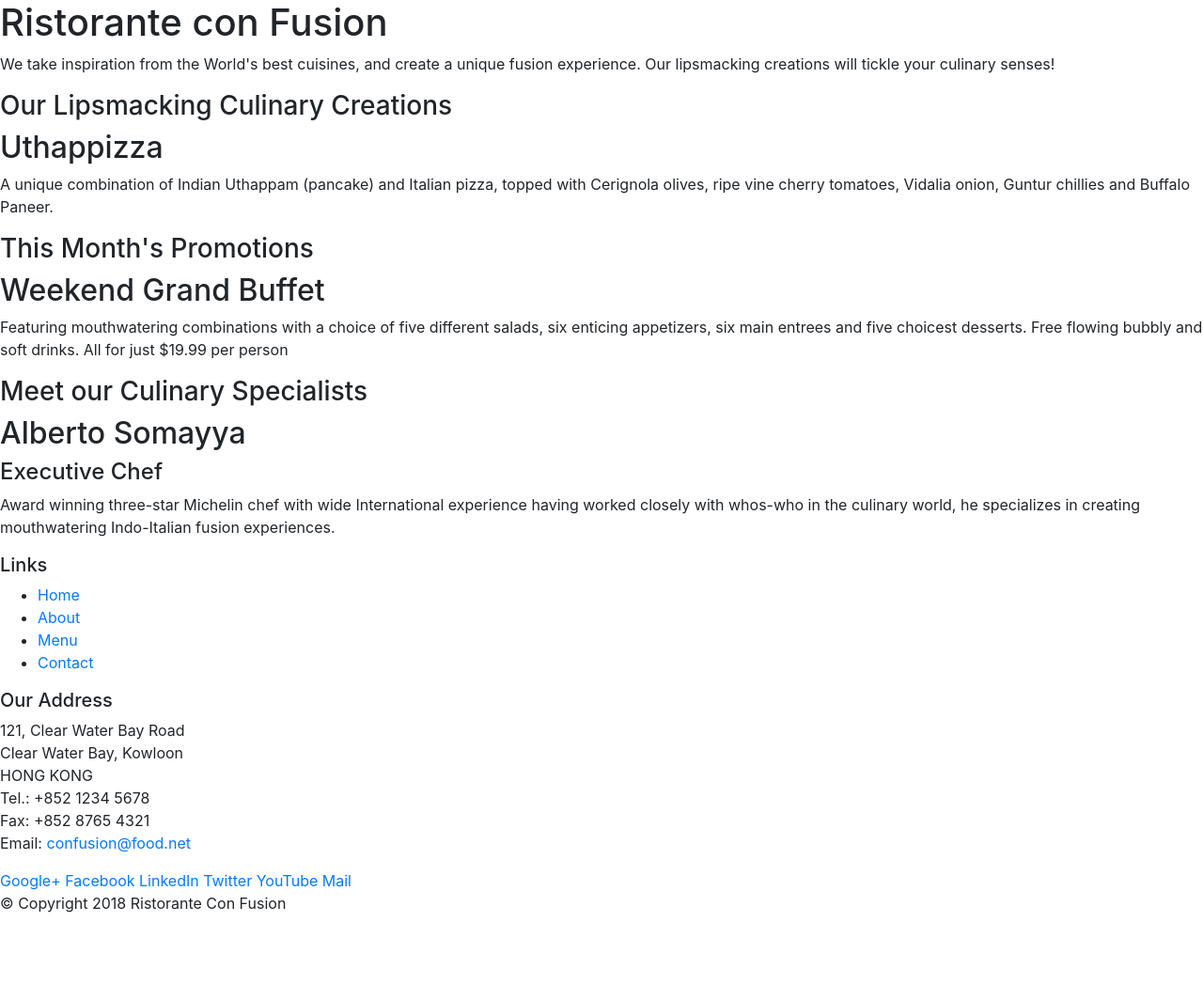
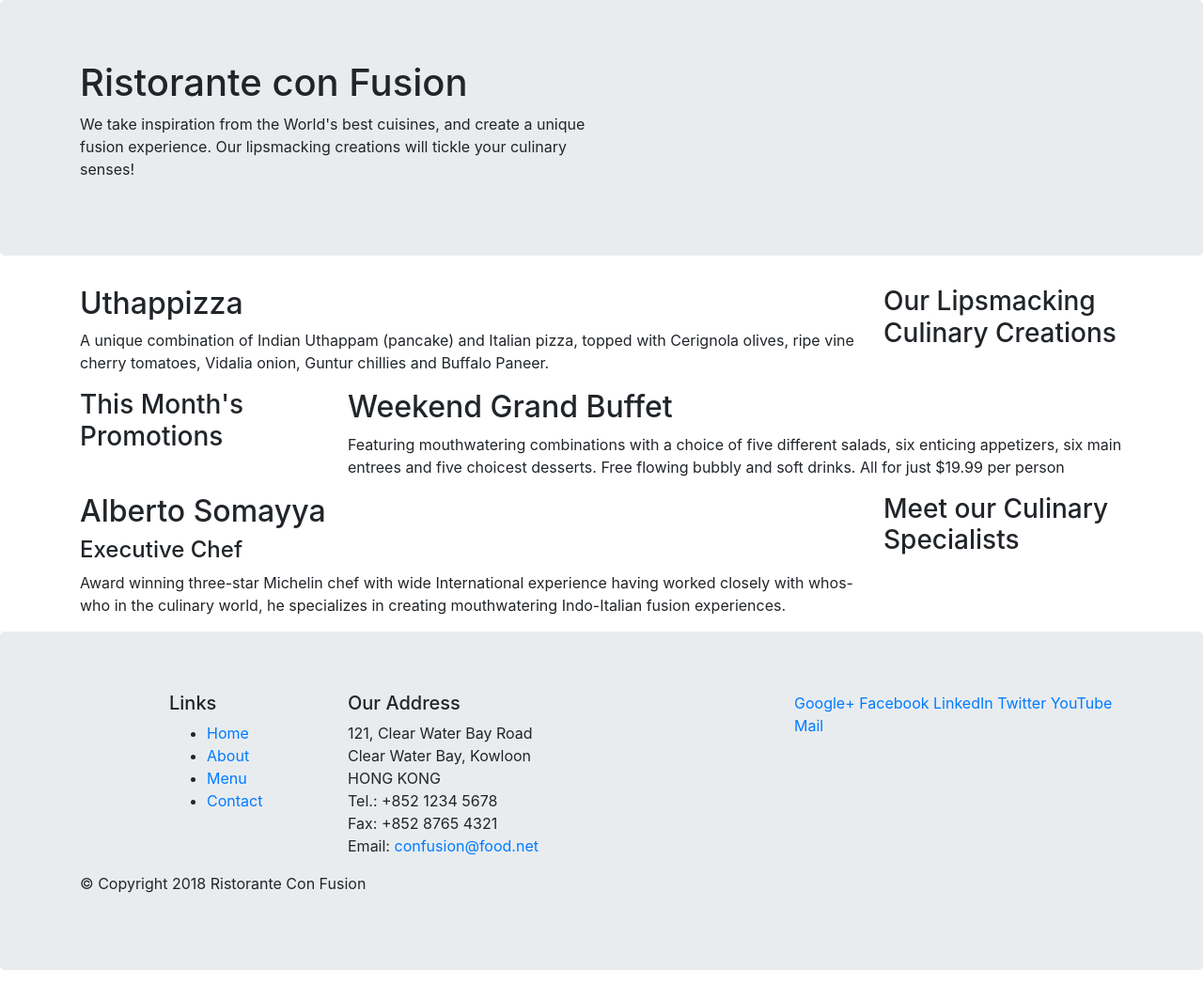
Before and after one commit to sumasree2001/bootstrap, a website: page index.html in a window 1280 px wide. Shown: the whole page at 94% size. Before the commit the page ends 989 px from the top, so only its background shows below. Drawn offline with nearby package versions, Linux system fonts and the light colour scheme.

Commit message:
bootstrap-grid-1

```diff
--- a/index.html
+++ b/index.html
@@ -13,46 +13,46 @@
 
 <body>
 
-    <header>
-        <div>
-            <div>
-                <div>
+    <header class="jumbotron">
+        <div class="container">
+            <div class="row">
+                <div class="col-12 col-sm-6">
                     <h1>Ristorante con Fusion</h1>
                     <p>We take inspiration from the World's best cuisines, and create a unique fusion experience. Our lipsmacking creations will tickle your culinary senses!</p>
                 </div>
-                <div>
+                <div class="col-12 col-sm">
                 </div>
             </div>
         </div>
     </header>
 
-    <div>
-        <div>
-            <div>
+    <div class="container">
+        <div class="row">
+            <div class="col-12 col-sm-4 col-md-3 order-sm-last">
                 <h3>Our Lipsmacking Culinary Creations</h3>
             </div>
-            <div>
+            <div class="col col-sm col-md order-sm-first">
                 <h2>Uthappizza</h2>
                 <p>A unique combination of Indian Uthappam (pancake) and Italian pizza, topped with Cerignola olives, ripe vine cherry tomatoes, Vidalia onion, Guntur chillies and Buffalo Paneer.</p>
             </div>
         </div>
 
 
-        <div>
-            <div>
+        <div class="row">
+            <div class="col-12 col-sm-4 col-md-3">
                 <h3>This Month's Promotions</h3>
             </div>
-            <div>
+            <div class="col col-sm col-md">
                 <h2>Weekend Grand Buffet</h2>
                 <p>Featuring mouthwatering combinations with a choice of five different salads, six enticing appetizers, six main entrees and five choicest desserts. Free flowing bubbly and soft drinks. All for just $19.99 per person </p>
             </div>
         </div>
 
-        <div>
-            <div>
+        <div class="row">
+            <div class="col-12 col-sm-4 order-sm-last col-md-3">
                 <h3>Meet our Culinary Specialists</h3>
             </div>
-            <div>
+            <div class="col col-sm col-md order-sm-first">
                 <h2>Alberto Somayya</h2>
                 <h4>Executive Chef</h4>
                 <p>Award winning three-star Michelin chef with wide International experience having worked closely with whos-who in the culinary world, he specializes in creating mouthwatering Indo-Italian fusion experiences. </p>
@@ -60,10 +60,10 @@
         </div>
     </div>
 
-    <footer>
-        <div>
-            <div>
-                <div>
+    <footer class="jumbotron">
+        <div class="container">
+            <div class="row">
+                <div class="col-4 col-sm-2 offset-1">
                     <h5>Links</h5>
                     <ul>
                         <li><a href="#">Home</a></li>
@@ -72,7 +72,7 @@
                         <li><a href="#">Contact</a></li>
                     </ul>
                 </div>
-                <div>
+                <div class="col-7 col-sm-5">
                     <h5>Our Address</h5>
                     <address>
 		              121, Clear Water Bay Road<br>
@@ -83,7 +83,7 @@
 		              Email: <a href="mailto:confusion@food.net">confusion@food.net</a>
 		           </address>
                 </div>
-                <div>
+                <div class="col-12 col-sm-4" >
                     <div>
                         <a href="http://google.com/+">Google+</a>
                         <a href="http://www.facebook.com/profile.php?id=">Facebook</a>
@@ -94,8 +94,8 @@
                     </div>
                 </div>
            </div>
-           <div>
-                <div>
+           <div class="row">
+                <div class="col-auto">
                     <p>© Copyright 2018 Ristorante Con Fusion</p>
                 </div>
            </div>
```
